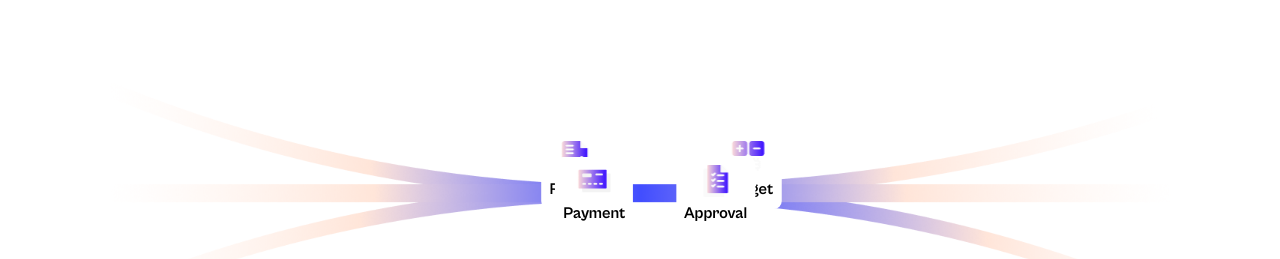
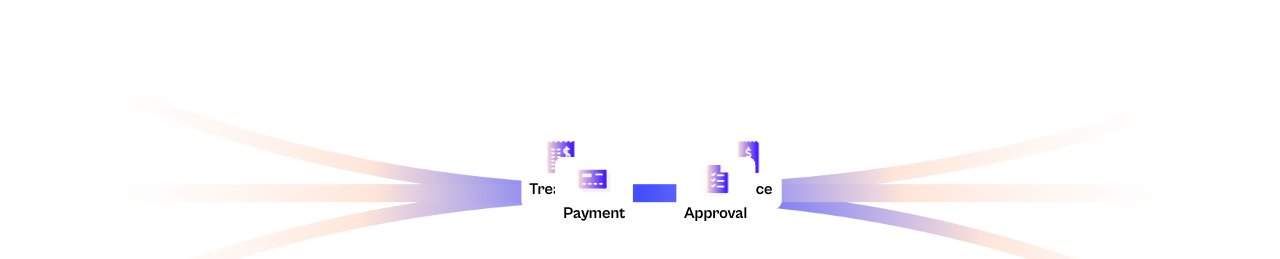
Before and after one commit to skupta12/DoWhith, a Next.js app: page / in a window 1280 px wide. Shown: the part 2520-2779 px from the top of the page. Built offline with nearby package versions, Linux system fonts and the light colour scheme.

Commit message:
MoveLine.tsx

```diff
--- a/src/components/sections/home/MoveLine.tsx
+++ b/src/components/sections/home/MoveLine.tsx
@@ -1,3 +1,5 @@
+"use client";
+
 import MaxWidthWrapper from "@/components/MaxWidthWrapper";
 import Image from "next/image";
 import MoveLineImage from "/public/mov-sec/move-lines.png";
@@ -7,15 +9,20 @@ import InvoiceIcon from "/public/mov-sec/invoice-icon.png";
 import PaymentIcon from "/public/mov-sec/payment-icon.png";
 import ReportIcon from "/public/mov-sec/report-icon.png";
 import TreasuryIcon from "/public/mov-sec/treasury-icon.png";
+import { motion, useScroll, useTransform } from "framer-motion"
 
 const MoveLine = () => {
+
+  const { scrollYProgress } = useScroll();
+  const opacity = useTransform(scrollYProgress, [0, 1], [0, 1]);
+
   return (
     <section className="lg:pb-32 pb-16">
       <MaxWidthWrapper>
         <div className="relative">
-          <div>
+        <motion.div    >
             <Image src={MoveLineImage} alt="" />
-          </div>
+          </motion.div>
           <div className="icon-box absolute left-[57%] top-[39%] transform -translate-x-1/2 z-[10]">
             <div className="bg-white p-2 rounded-lg">
               <Image className="text-center mx-auto mb-1" src={ApprovalIcon} alt="approval icon" />
@@ -26,6 +33,12 @@ const MoveLine = () => {
             <div className="bg-white p-2 rounded-lg">
               <Image className="text-center mx-auto mb-1" src={BudgetIcon} alt="budget icon" />
               <span className="font-semibold">Budget</span>
+            </div>
+          </div>
+          <div className="icon-box absolute left-[60%] top-[29%] transform -translate-x-1/2 z-[5]">
+            <div className="bg-white p-2 rounded-lg">
+              <Image className="text-center mx-auto mb-1" src={InvoiceIcon} alt="invoice icon" />
+              <span className="font-semibold">Invoice</span>
             </div>
           </div>
           <div className="icon-box absolute right-[47%] top-[39%] transform -translate-x-1/2 z-[10]">
@@ -40,6 +53,12 @@ const MoveLine = () => {
               <span className="font-semibold">Report</span>
             </div>
           </div>
+          <div className="icon-box absolute right-[50%] top-[29%] transform -translate-x-1/2 z-[5]">
+            <div className="bg-white p-2 rounded-lg">
+              <Image className="text-center mx-auto mb-1" src={TreasuryIcon} alt="treasury icon" />
+              <span className="font-semibold">Treasury</span>
+            </div>
+          </div>
         </div>
       </MaxWidthWrapper>
     </section>
```
